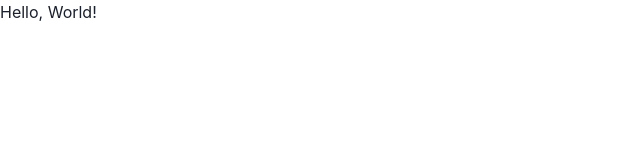
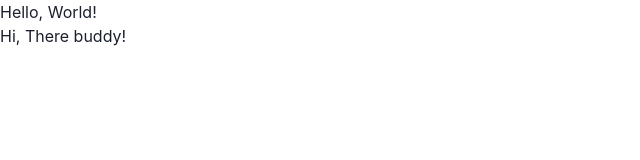
Before and after one commit to H3ldex/fantom-dapp, a Next.js app: page / in a window 1280 px wide. Shown: the top 160 px of the page, without its empty margins (0-640 px from the left). Built offline with nearby package versions, Linux system fonts and the light colour scheme.

Commit message:
Added 'Hi there buddy'

```diff
--- a/pages/index.tsx
+++ b/pages/index.tsx
@@ -4,6 +4,7 @@ const Home: NextPage = () => {
   return (
     <div>
       <h1>Hello, World!</h1>
+      <h2>Hi, There buddy!</h2>
     </div>
   );
 };
```
